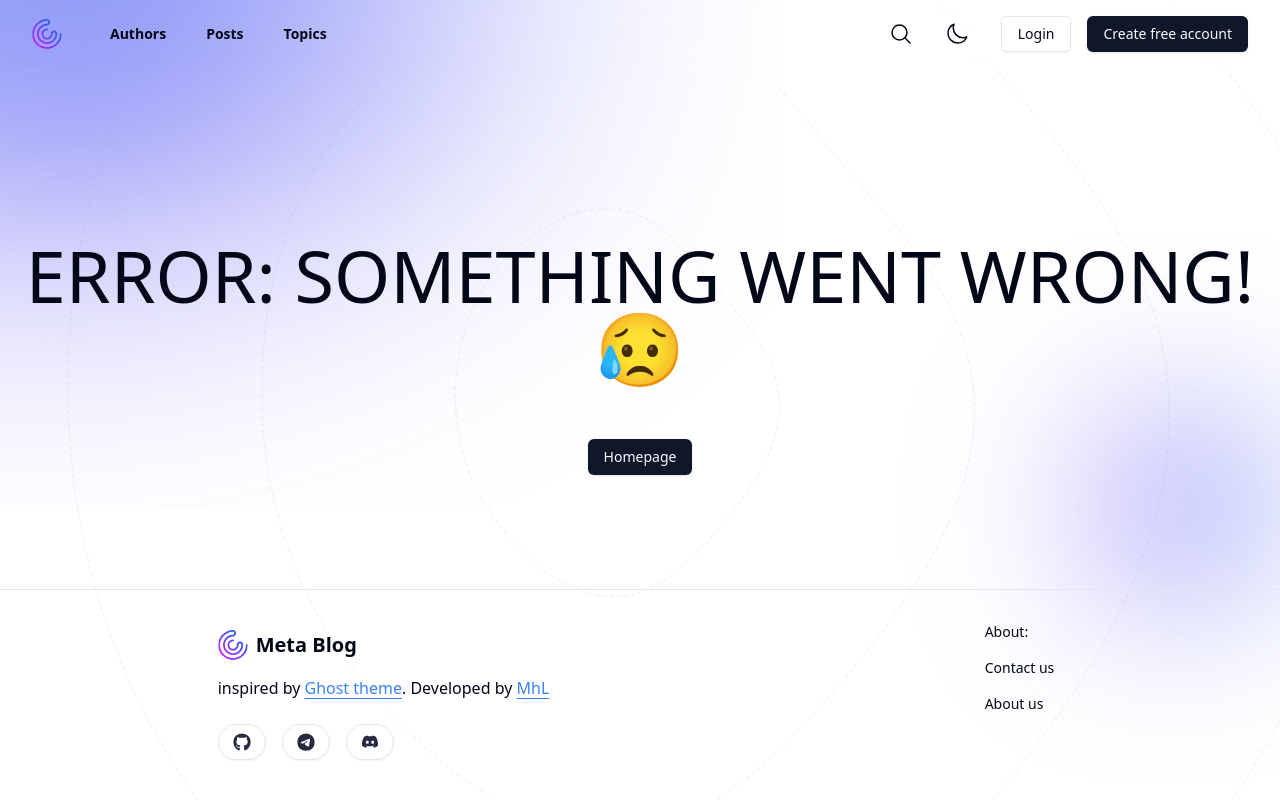
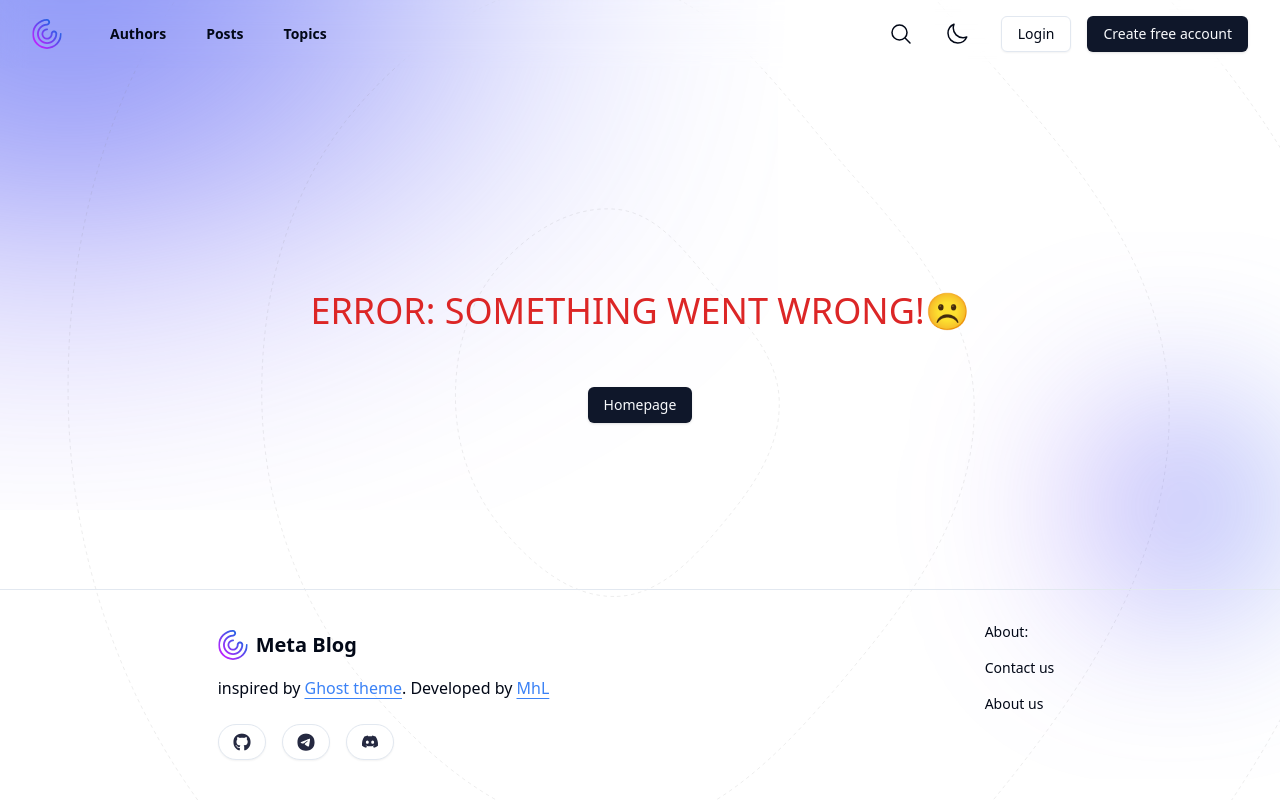
Before and after one commit to MhL5/Meta-Blog, a React (Vite) app in the folder frontend/: page /error in a window 1280 px wide. Built offline with nearby package versions, Linux system fonts and the light colour scheme.

Commit message:
update erroPage

```diff
--- a/frontend/src/pages/ErrorPage.tsx
+++ b/frontend/src/pages/ErrorPage.tsx
@@ -10,12 +10,14 @@ function ErrorPage() {
       <div className="flex min-h-dvh flex-col">
         <Header />
         <div className="m-auto text-center">
-          <div className="my-14 text-7xl">ERROR: SOMETHING WENT WRONG!😥</div>
+          <div className="my-14 text-4xl text-red-600">
+            ERROR: SOMETHING WENT WRONG!☹️
+          </div>
           <Button asChild>
             <Link to="/">Homepage</Link>
           </Button>
         </div>
-      <Footer />
+        <Footer />
       </div>
     </PageContainer>
   );
```
